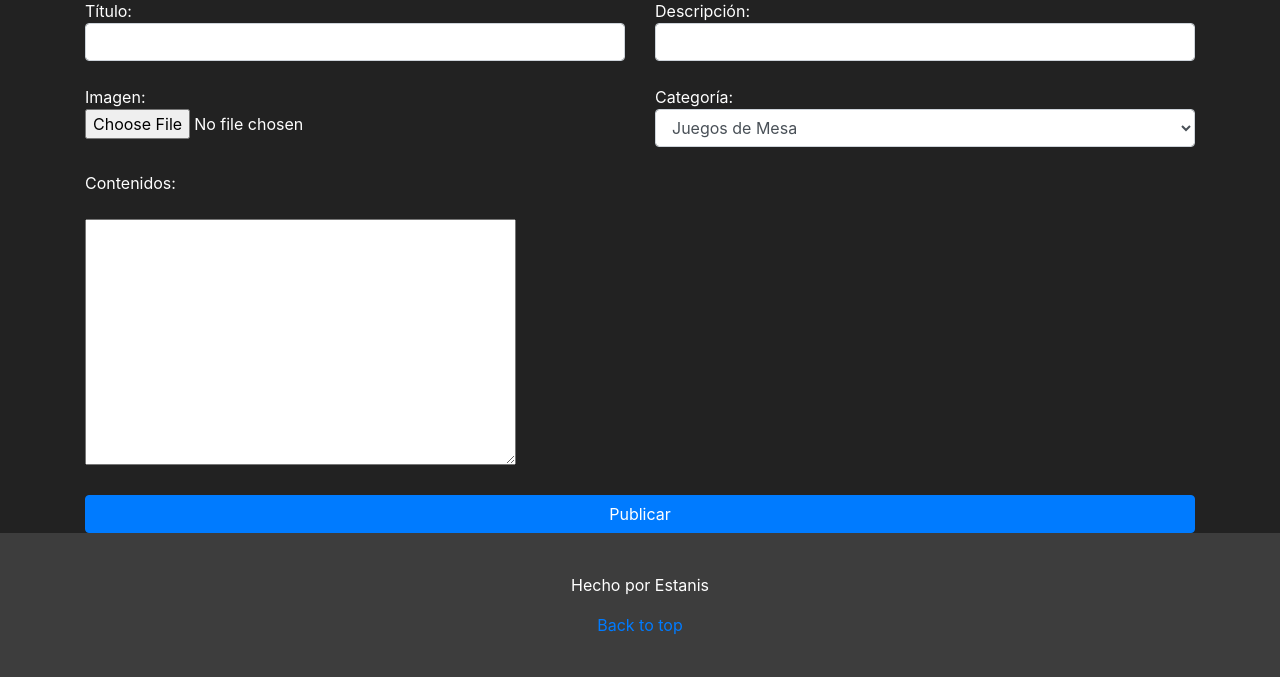
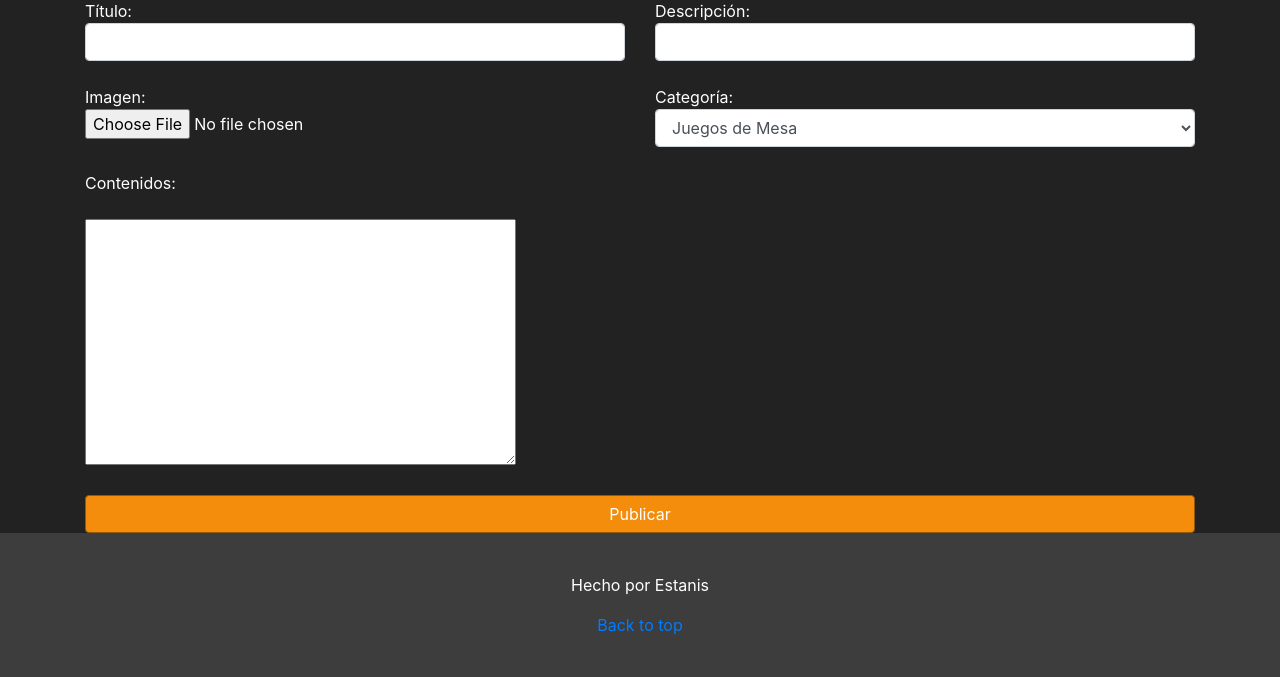
Before and after one commit to dawestanis/proyectoDjangoBlog, a Django app: page /post/crear in a window 1280 px wide. Shown: the part 161-838 px from the top of the page. Run offline with Django 3.2, Linux system fonts and the light colour scheme; a user stored in the database is signed in; data comes from the database, SQL or seed files in the repository; both versions use the stored data as it was after the commit; some libraries are stand-ins or nearby versions.

Commit message:
"Realizamos un ultimo commit con todos los cambios hechos, la pagina web funcional y lista para presentar."

```diff
--- a/templates/crearpost.html
+++ b/templates/crearpost.html
@@ -19,7 +19,7 @@
 
     <br />
     <br />
-    <input type="submit" value="Publicar" class="btn btn-primary btn-block">
+    <input type="submit" value="Publicar" class="btn btn-primary btn-block boton">
 </form>
 </div>
 {%endblock%}
--- a/templates/navbar.html
+++ b/templates/navbar.html
@@ -37,7 +37,7 @@
     <div class="nav-scroller py-1 mb-2 ">
         <nav class="nav d-flex "><!--justify-content-between-->
             <a class="p-2 text-light" href="{% url 'index'%}">Home</a>
-               {% if user.is_staff or user.is_superuser %}
+               {% if user.is_staff or user.is_superuser %}   <!-- lineas futuras filtrar por roles-->
                     <a class="p-2 text-muted" href="{% url 'post-crear' %}">Publicar Articulo</a>
                 {% endif %}
         </nav>
```
Also changed, not shown: db.sqlite3.
